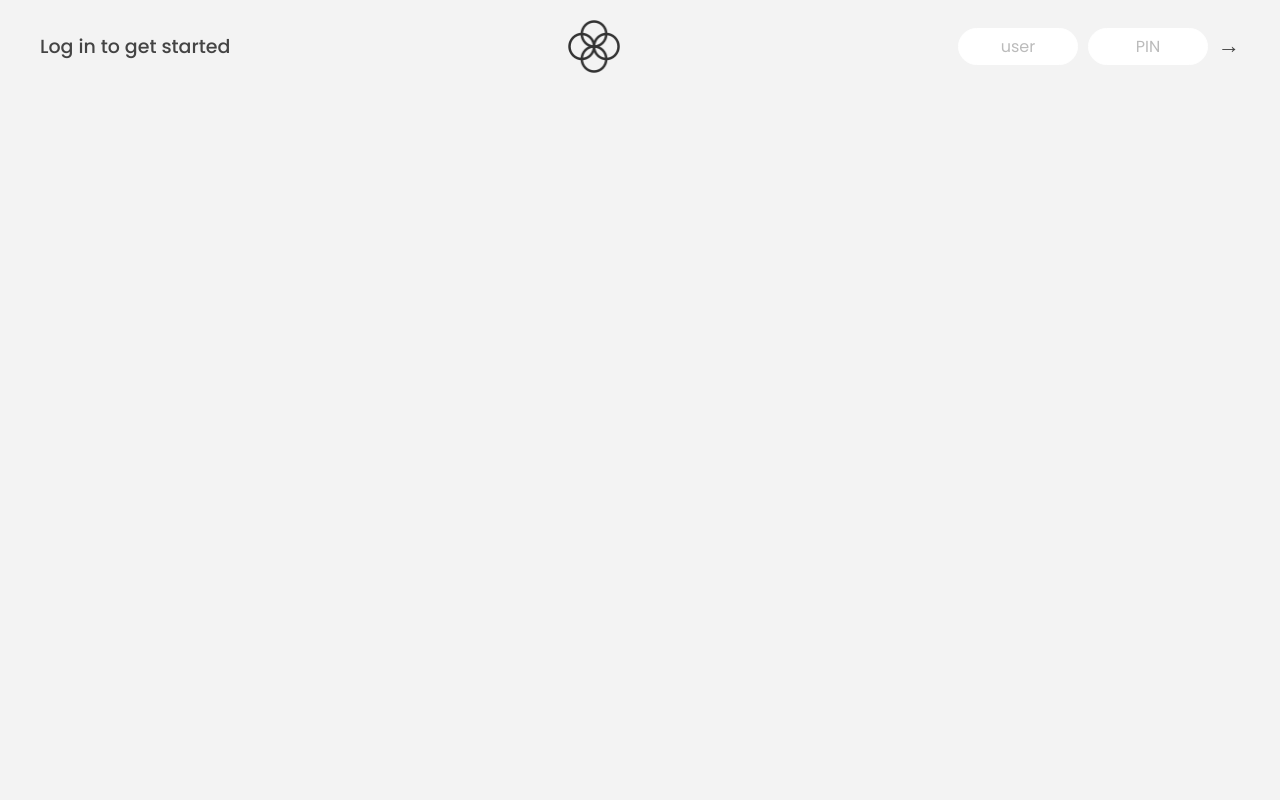
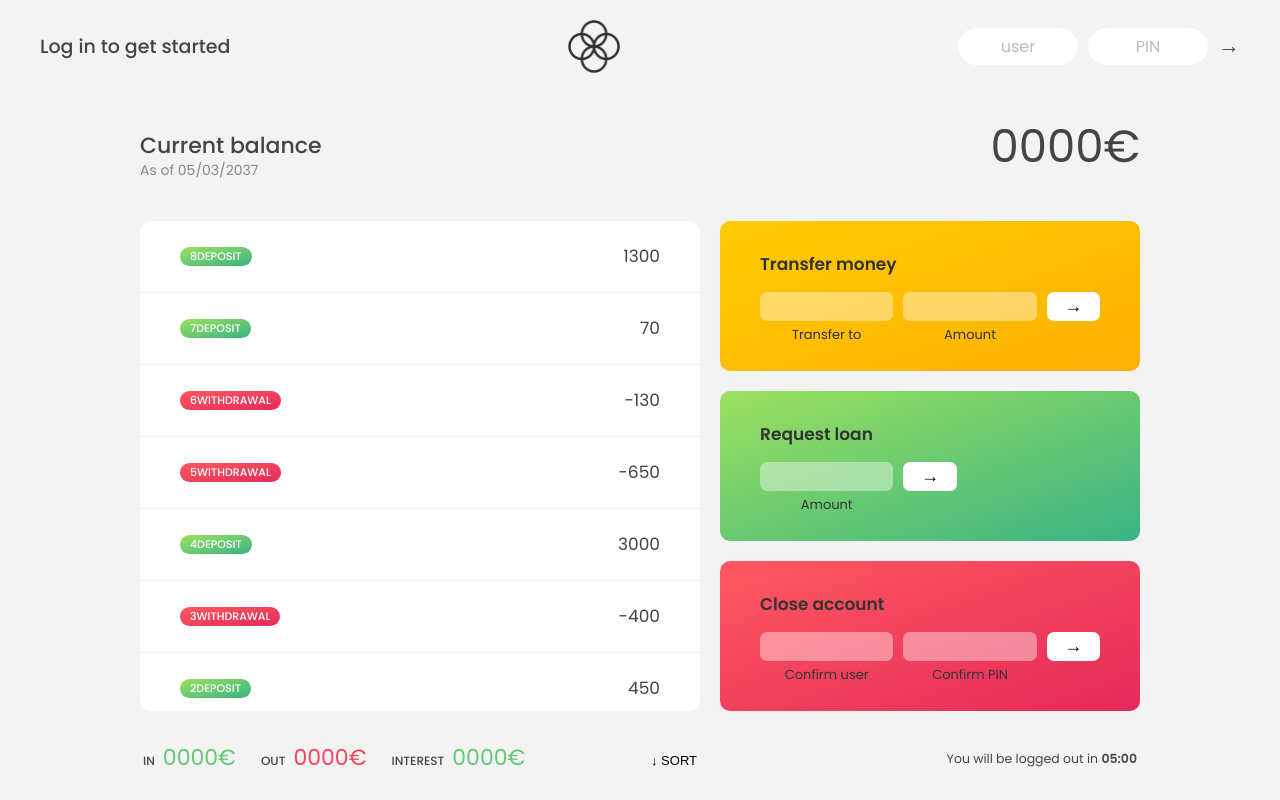
Before and after one commit to Jesus6366/master-JavaScript-course-2025, a plain HTML site: page 11-Arrays-Bankist/starter/index.html in a window 1280 px wide. Drawn offline with Linux system fonts and the light colour scheme.

Commit message:
creating dom elements

```diff
--- a/11-Arrays-Bankist/starter/script.js
+++ b/11-Arrays-Bankist/starter/script.js
@@ -61,6 +61,26 @@ const inputLoanAmount = document.querySelector('.form__input--loan-amount');
 const inputCloseUsername = document.querySelector('.form__input--user');
 const inputClosePin = document.querySelector('.form__input--pin');
 
+const displayMovements = function (movements) {
+  containerMovements.innerHTML = '';
+  movements.forEach(function (mov, i) {
+    // remove the previous html
+    const type = mov > 0 ? 'deposit' : 'withdrawal';
+
+    const html = `
+    <div class="movements__row">
+        <div class="movements__type movements__type--${type}">${
+      i + 1
+    }${type}</div>
+        <div class="movements__value">${mov}</div>
+    </div>`;
+    // this is to insert html
+    containerMovements.insertAdjacentHTML('afterbegin', html);
+  });
+};
+
+displayMovements(account1.movements);
+
 /////////////////////////////////////////////////
 /////////////////////////////////////////////////
 // LECTURES
--- a/11-Arrays-Bankist/starter/style.css
+++ b/11-Arrays-Bankist/starter/style.css
@@ -16,7 +16,7 @@ html {
 }
 
 body {
-  font-family: "Poppins", sans-serif;
+  font-family: 'Poppins', sans-serif;
   color: #444;
   background-color: #f3f3f3;
   height: 100vh;
@@ -94,7 +94,7 @@ nav {
   gap: 2rem;
 
   /* NOTE This creates the fade in/out anumation */
-  opacity: 0;
+  /* opacity: 0; */
   transition: all 1s;
 }
 
```
